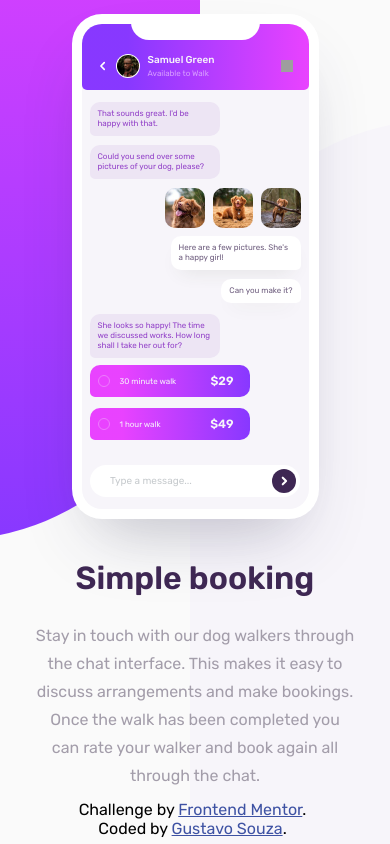
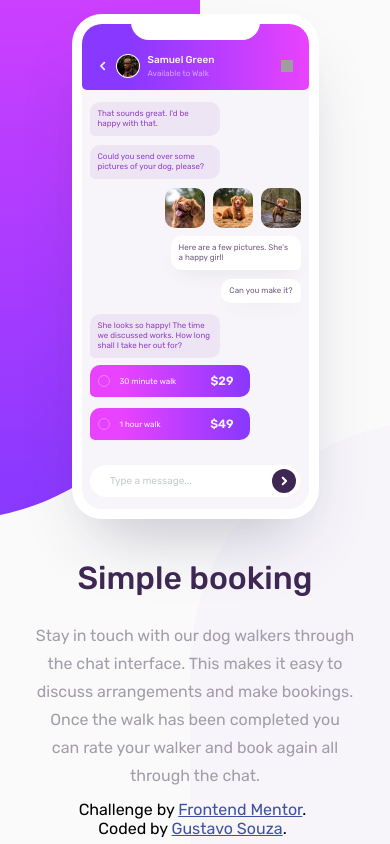
Before and after one commit to GustavoSouza123/chat-app-illustration, a React (Vite) app: page / in a window 390 px wide. Built offline with nearby package versions, Linux system fonts and the light colour scheme; grey boxes are pictures that could not be loaded.

Commit message:
fix: stripes position

```diff
--- a/src/css/App.css
+++ b/src/css/App.css
@@ -43,7 +43,6 @@ main.app {
     background-color: var(--background);
     padding: 0 50px;
     padding-left: 150px;
-    padding-bottom: 40px;
 }
 
 main.app::before,
@@ -56,7 +55,7 @@ main.app::after {
 main.app::before {
     height: 750px;
     z-index: 99;
-    top: 0;
+    top: -50px;
     left: -80px;
     border-radius: 0 0 250px 250px;
     background: var(--light-violet);
@@ -67,7 +66,7 @@ main.app::after {
     height: 1000px;
     z-index: 9;
     top: 120px;
-    right: -120px;
+    right: -170px;
     border-radius: 250px 250px 0 0;
     background: var(--light-grayish-violet);
 }
@@ -83,12 +82,12 @@ main.app::after {
 
 @media only screen and (max-width: 700px) {
     main.app::before {
-        top: -210px;
+        top: -230px;
         left: -300px;
     }
 
     main.app::after {
-        bottom: -160px;
+        top: 420px;
         right: -300px;
     }
 }
--- a/src/css/Text.css
+++ b/src/css/Text.css
@@ -9,7 +9,7 @@ section.text h1 {
     color: var(--very-dark-desaturated-violet);
     font-size: 40px;
     margin-bottom: 25px;
-    font-weight: 600;
+    font-weight: 500;
 }
 
 section.text p {
```
